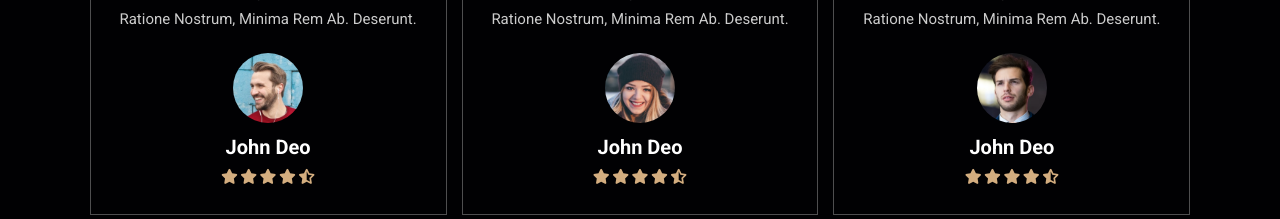
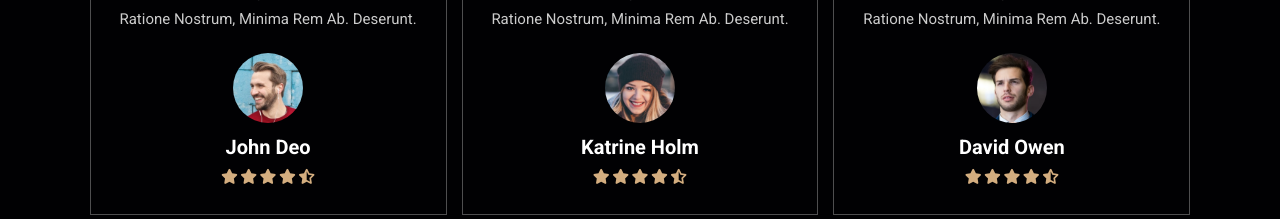
Before and after one commit to Orhan-designer/Coffee-Shop, a plain HTML site: page index.html in a window 1280 px wide. Shown: the part 3380-3599 px from the top of the page. Drawn offline with Linux system fonts and the light colour scheme.

Commit message:
change names of review

```diff
--- a/css/style.css
+++ b/css/style.css
@@ -630,6 +630,4 @@ section {
         font-size: 50%;
     }
 
-
-
 }
--- a/index.html
+++ b/index.html
@@ -303,7 +303,7 @@
                     rem ab. Deserunt.
                 </p>
                 <img src="/images/pic-2.png" class="user" alt="">
-                <h3>john deo</h3>
+                <h3>Katrine Holm</h3>
                 <div class="stars">
                     <i class="fas fa-star"></i>
                     <i class="fas fa-star"></i>
@@ -320,7 +320,7 @@
                     rem ab. Deserunt.
                 </p>
                 <img src="/images/pic-3.png" class="user" alt="">
-                <h3>john deo</h3>
+                <h3>David Owen</h3>
                 <div class="stars">
                     <i class="fas fa-star"></i>
                     <i class="fas fa-star"></i>
```
